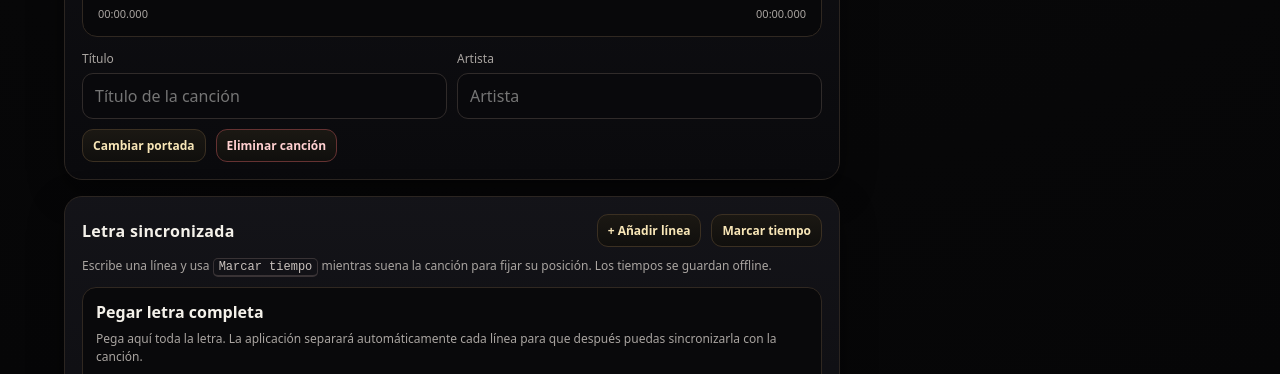
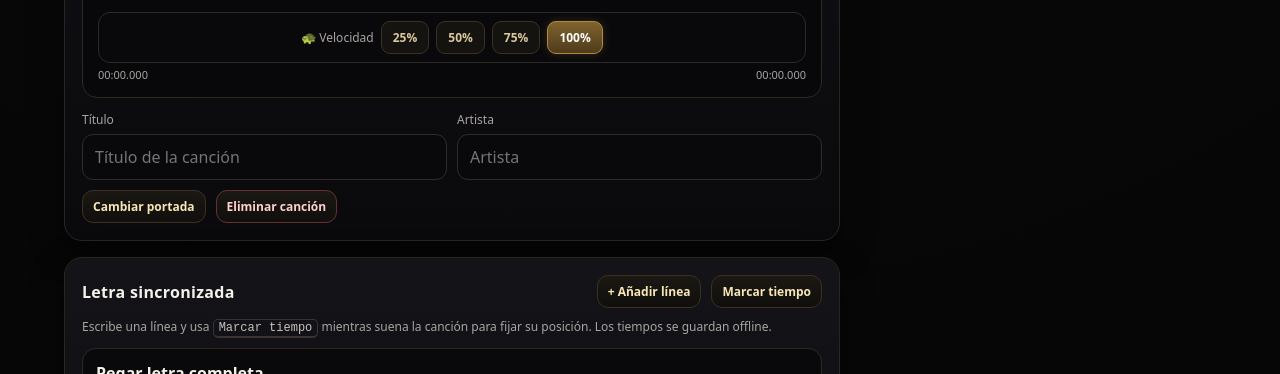
Before and after one commit to irrarragorridayron/Italy-Mau-Karaoke-, a plain HTML site: page index.html in a window 1280 px wide. Shown: the part 726-1100 px from the top of the page. Drawn offline with Linux system fonts and the light colour scheme.

Commit message:
Add files via upload

```diff
--- a/index.html
+++ b/index.html
@@ -56,6 +56,11 @@
     .track-meta{font-size:12px;color:var(--muted);margin-top:3px}
     audio{width:100%;margin-top:13px}
     .time{display:flex;justify-content:space-between;color:var(--muted);font-size:11px;margin-top:4px}
+    .speed-control{display:flex;align-items:center;justify-content:center;gap:7px;flex-wrap:wrap;margin-top:10px;padding:8px 10px;border:1px solid #2d2926;border-radius:12px;background:#09090c;color:var(--muted);font-size:12px}
+    .speed-btn{border:1px solid #3b3022;background:#15130f;color:#d9c89d;border-radius:9px;padding:7px 11px;font-size:12px;font-weight:800}
+    .speed-btn.active{background:linear-gradient(180deg,#80632d,#4e3b1c);border-color:#b18a42;color:#fff;box-shadow:0 0 10px rgba(232,184,74,.18)}
+    .speed-btn:active{transform:scale(.96)}
+    @media(max-width:500px){.speed-control{gap:5px}.speed-btn{padding:7px 9px}}
     .lyrics-head{display:flex;justify-content:space-between;gap:10px;align-items:center;margin-bottom:10px}
     .lyrics-list{display:grid;gap:7px;max-height:450px;overflow:auto;padding-right:3px}
     .cue{display:grid;grid-template-columns:70px 1fr 38px;gap:7px;align-items:center}
@@ -126,6 +131,13 @@
             </div>
           </div>
           <audio id="audio" controls preload="metadata"></audio>
+          <div class="speed-control" aria-label="Velocidad de reproducción">
+            <span>🐢 Velocidad</span>
+            <button type="button" class="speed-btn" data-speed="0.25">25%</button>
+            <button type="button" class="speed-btn" data-speed="0.5">50%</button>
+            <button type="button" class="speed-btn" data-speed="0.75">75%</button>
+            <button type="button" class="speed-btn active" data-speed="1">100%</button>
+          </div>
           <div class="time"><span id="currentTime">00:00.000</span><span id="duration">00:00.000</span></div>
         </div>
         <div class="row" style="margin-top:13px">
@@ -214,6 +226,19 @@
 
   const $ = id => document.getElementById(id);
   const audio = $("audio");
+  const SPEEDS=[0.25,0.5,0.75,1];
+  function setPlaybackSpeed(rate){
+    const value=SPEEDS.includes(Number(rate))?Number(rate):1;
+    audio.playbackRate=value;
+    document.querySelectorAll(".speed-btn").forEach(btn=>{
+      btn.classList.toggle("active",Number(btn.dataset.speed)===value);
+    });
+  }
+  document.querySelectorAll(".speed-btn").forEach(btn=>{
+    btn.addEventListener("click",()=>setPlaybackSpeed(btn.dataset.speed));
+  });
+  setPlaybackSpeed(1);
+
 
   function freshProject(){
     return {
```
